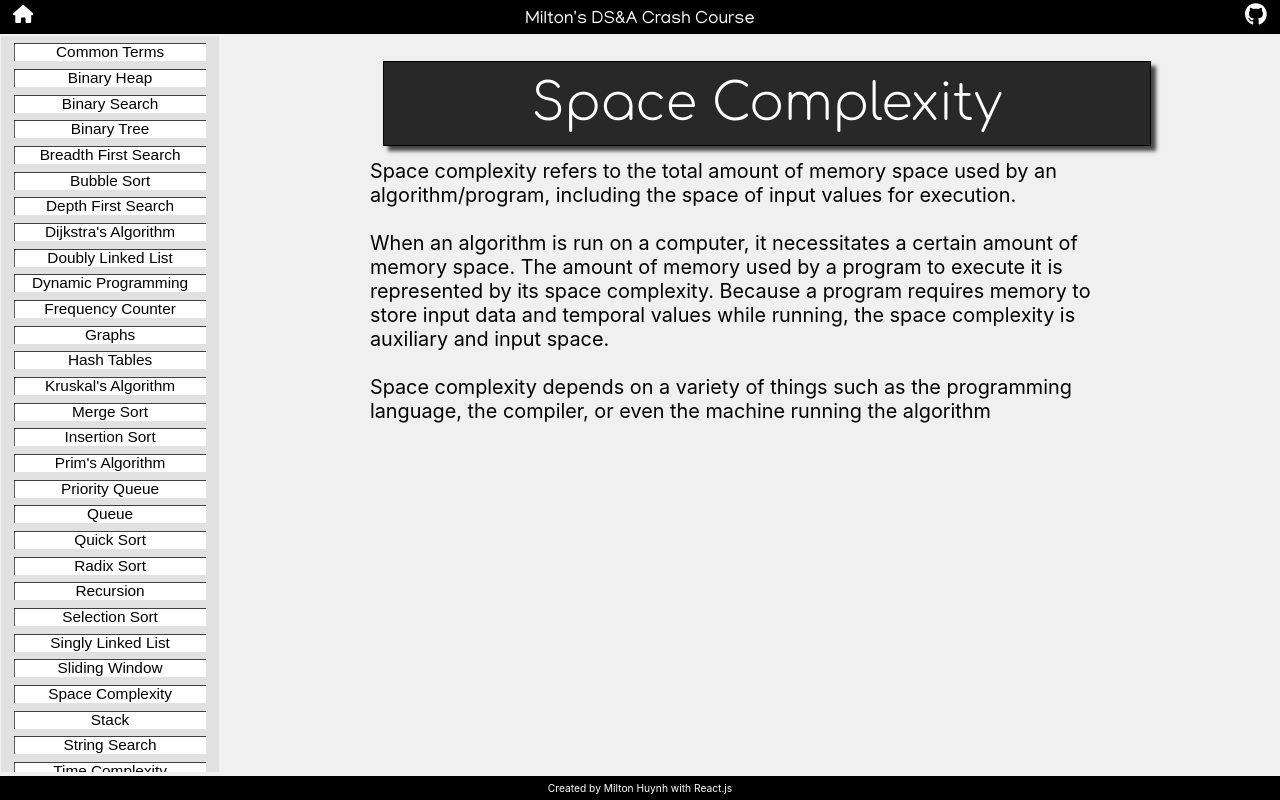
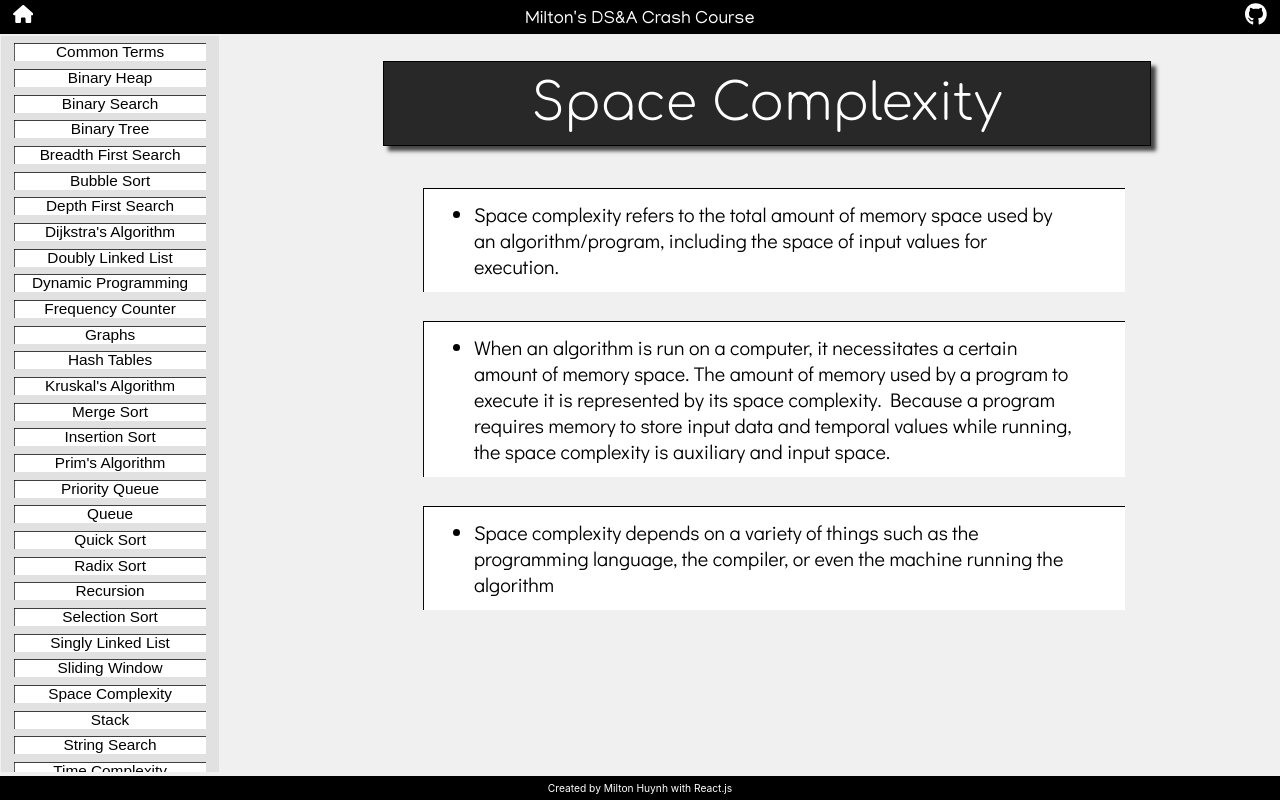
Before and after one commit to miltonhuynh/DSA-guide, a React (Create React App) app in the folder app/: page /DSA-guide/SpaceComplexity in a window 1280 px wide. Built offline with nearby package versions, Linux system fonts and the light colour scheme; a web font is replaced by a local one.

Commit message:
Updated space complexity page to new style

```diff
--- a/app/src/Concepts/SpaceComplexity.js
+++ b/app/src/Concepts/SpaceComplexity.js
@@ -5,9 +5,11 @@ export default function SpaceComplexity() {
     <div class="Concept_page">
       <div class="Concept_title">Space Complexity</div>
       <div class="Container font-m">
-        <div>Space complexity refers to the total amount of memory space used by an algorithm/program, including the space of input values for execution. </div><br/>
-        <div>When an algorithm is run on a computer, it necessitates a certain amount of memory space. The amount of memory used by a program to execute it is represented by its space complexity. Because a program requires memory to store input data and temporal values while running, the space complexity is auxiliary and input space.</div><br/>
-        <div>Space complexity depends on a variety of things such as the programming language, the compiler, or even the machine running the algorithm</div><br/>
+        <ul>
+          <div class="Section"><li>Space complexity refers to the total amount of memory space used by an algorithm/program, including the space of input values for execution. </li></div>
+          <div class="Section"><li>When an algorithm is run on a computer, it necessitates a certain amount of memory space. The amount of memory used by a program to execute it is represented by its space complexity. Because a program requires memory to store input data and temporal values while running, the space complexity is auxiliary and input space.</li></div>
+          <div class="Section"><li>Space complexity depends on a variety of things such as the programming language, the compiler, or even the machine running the algorithm</li></div>
+        </ul>
       </div>
     </div>
   )
```
